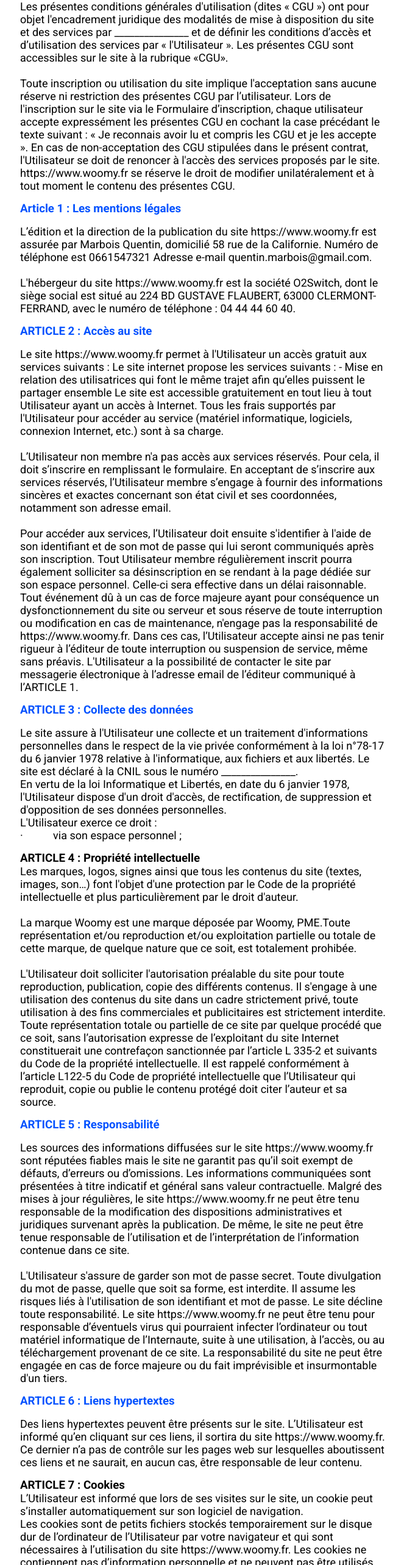
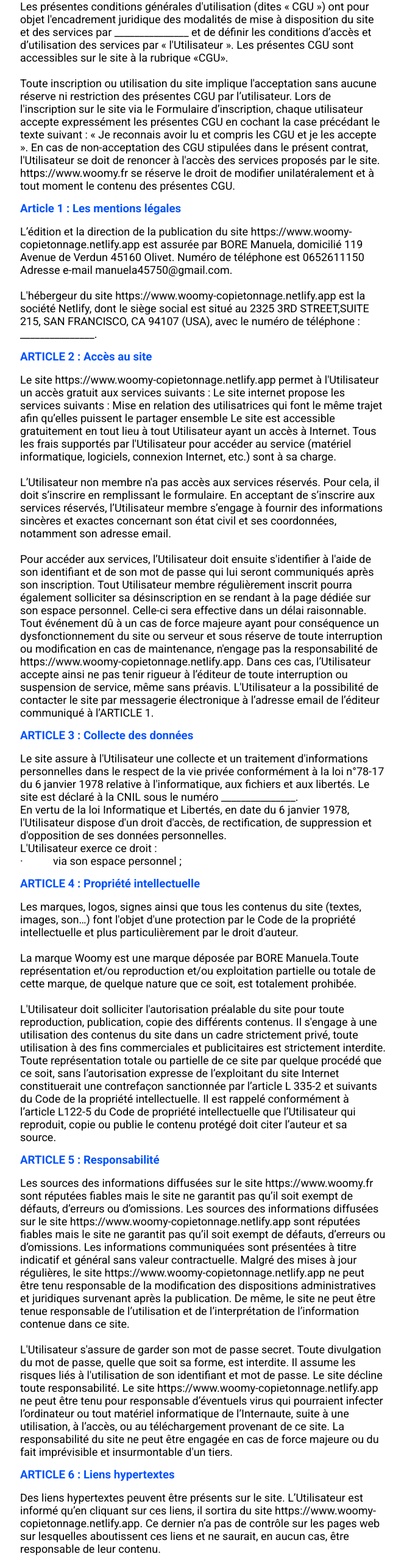
Before and after one commit to TheScriptoMax/woomy, a React (Create React App) app: page /cgu in a window 1280 px wide. Shown: the part 229-2795 px from the top of the page at 61% size, without its empty margins (307-970 px from the left). Built offline with nearby package versions, Linux system fonts and the light colour scheme; no server answers.

Commit message:
modif des cgu

```diff
--- a/src/components/Cgu/Cgu.jsx
+++ b/src/components/Cgu/Cgu.jsx
@@ -43,7 +43,7 @@ function Cgu() {
 
                     <h2 className='title2-cgu'>Conditions générales d'utilisation</h2>
 
-                    <span className='subtitle-cgu'>En vigueur au 31/08/2021</span>
+                    <span className='subtitle-cgu'>En vigueur au 03/09/2021</span>
                     <p className='paragraphe-cgu'>Les présentes conditions générales d'utilisation (dites « CGU ») ont pour objet l'encadrement juridique des modalités de mise à disposition du site et des services par _______________  et de définir les conditions d’accès et d’utilisation des services par « l'Utilisateur ».
                     Les présentes CGU sont accessibles sur le site à la rubrique «CGU». <br /><br />
 
@@ -53,25 +53,25 @@ function Cgu() {
 
                     <h3 className='title3-cgu'>Article 1 : Les mentions légales</h3>
 
-                    <p className='paragraphe-cgu'>L’édition et la direction de la publication du site https://www.woomy.fr est assurée par Marbois Quentin, domicilié 58 rue de la Californie.
-                    Numéro de téléphone est 0661547321
-                    Adresse e-mail quentin.marbois@gmail.com.
+                    <p className='paragraphe-cgu'>L’édition et la direction de la publication du site https://www.woomy-copietonnage.netlify.app est assurée par BORE Manuela, domicilié 119 Avenue de Verdun 45160 Olivet.
+                        Numéro de téléphone est 0652611150
+                        Adresse e-mail manuela45750@gmail.com.
                     <br /><br />
-                    L'hébergeur du site https://www.woomy.fr est la société O2Switch, dont le siège social est situé au 224 BD GUSTAVE FLAUBERT, 63000 CLERMONT-FERRAND, avec le numéro de téléphone : 04 44 44 60 40.
+                        L'hébergeur du site https://www.woomy-copietonnage.netlify.app est la société Netlify, dont le siège social est situé au 2325 3RD STREET,SUITE 215, SAN FRANCISCO, CA 94107 (USA), avec le numéro de téléphone : _______________.
                     </p>
 
                     <h3 className='title3-cgu'>ARTICLE 2 : Accès au site</h3>
 
-                    <p className='paragraphe-cgu'>Le site https://www.woomy.fr  permet à l'Utilisateur un accès gratuit aux services suivants :
+                    <p className='paragraphe-cgu'>Le site https://www.woomy-copietonnage.netlify.app  permet à l'Utilisateur un accès gratuit aux services suivants :
                         Le site internet propose les services suivants :
-                    - Mise en relation des utilisatrices qui font le même trajet afin qu’elles puissent le partager ensemble
+                        Mise en relation des utilisatrices qui font le même trajet afin qu’elles puissent le partager ensemble
                         Le site est accessible gratuitement en tout lieu à tout Utilisateur ayant un accès à Internet. Tous les frais supportés par l'Utilisateur pour accéder au service (matériel informatique, logiciels, connexion Internet, etc.) sont à sa charge.
                     <br /><br />
                         L’Utilisateur non membre n'a pas accès aux services réservés. Pour cela, il doit s’inscrire en remplissant le formulaire. En acceptant de s’inscrire aux services réservés, l’Utilisateur membre s’engage à fournir des informations sincères et exactes concernant son état civil et ses coordonnées, notamment son adresse email.
                         <br /> <br />
                         Pour accéder aux services, l’Utilisateur doit ensuite s'identifier à l'aide de son identifiant et de son mot de passe qui lui seront communiqués après son inscription.
                         Tout Utilisateur membre régulièrement inscrit pourra également solliciter sa désinscription en se rendant à la page dédiée sur son espace personnel. Celle-ci sera effective dans un délai raisonnable.
-                    Tout événement dû à un cas de force majeure ayant pour conséquence un dysfonctionnement du site ou serveur et sous réserve de toute interruption ou modification en cas de maintenance, n'engage pas la responsabilité de https://www.woomy.fr. Dans ces cas, l’Utilisateur accepte ainsi ne pas tenir rigueur à l’éditeur de toute interruption ou suspension de service, même sans préavis.
+                        Tout événement dû à un cas de force majeure ayant pour conséquence un dysfonctionnement du site ou serveur et sous réserve de toute interruption ou modification en cas de maintenance, n'engage pas la responsabilité de https://www.woomy-copietonnage.netlify.app. Dans ces cas, l’Utilisateur accepte ainsi ne pas tenir rigueur à l’éditeur de toute interruption ou suspension de service, même sans préavis.
                         L'Utilisateur a la possibilité de contacter le site par messagerie électronique à l’adresse email de l’éditeur communiqué à l’ARTICLE 1.
                     </p>
 
@@ -82,11 +82,11 @@ function Cgu() {
                     · &emsp; &emsp; via son espace personnel ;
                     </p>
 
-                    <h3>ARTICLE 4 : Propriété intellectuelle</h3>
+                    <h3 className='title3-cgu'>ARTICLE 4 : Propriété intellectuelle</h3>
 
                     <p className='paragraphe-cgu'>Les marques, logos, signes ainsi que tous les contenus du site (textes, images, son…) font l'objet d'une protection par le Code de la propriété intellectuelle et plus particulièrement par le droit d'auteur.
                     <br /><br />
-                    La marque Woomy est une marque déposée par Woomy, PME.Toute représentation et/ou reproduction et/ou exploitation partielle ou totale de cette marque, de quelque nature que ce soit, est totalement prohibée.
+                        La marque Woomy est une marque déposée par BORE Manuela.Toute représentation et/ou reproduction et/ou exploitation partielle ou totale de cette marque, de quelque nature que ce soit, est totalement prohibée.
                     <br /><br />
                     L'Utilisateur doit solliciter l'autorisation préalable du site pour toute reproduction, publication, copie des différents contenus. Il s'engage à une utilisation des contenus du site dans un cadre strictement privé, toute utilisation à des fins commerciales et publicitaires est strictement interdite.
                     Toute représentation totale ou partielle de ce site par quelque procédé que ce soit, sans l’autorisation expresse de l’exploitant du site Internet constituerait une contrefaçon sanctionnée par l’article L 335-2 et suivants du Code de la propriété intellectuelle.
@@ -96,22 +96,23 @@ function Cgu() {
                     <h3 className='title3-cgu'>ARTICLE 5 : Responsabilité</h3>
 
                     <p className='paragraphe-cgu'>Les sources des informations diffusées sur le site https://www.woomy.fr sont réputées fiables mais le site ne garantit pas qu’il soit exempt de défauts, d’erreurs ou d’omissions.
-                    Les informations communiquées sont présentées à titre indicatif et général sans valeur contractuelle. Malgré des mises à jour régulières, le site https://www.woomy.fr ne peut être tenu responsable de la modification des dispositions administratives et juridiques survenant après la publication. De même, le site ne peut être tenue responsable de l’utilisation et de l’interprétation de l’information contenue dans ce site.
+                        Les sources des informations diffusées sur le site https://www.woomy-copietonnage.netlify.app sont réputées fiables mais le site ne garantit pas qu’il soit exempt de défauts, d’erreurs ou d’omissions.
+                        Les informations communiquées sont présentées à titre indicatif et général sans valeur contractuelle. Malgré des mises à jour régulières, le site https://www.woomy-copietonnage.netlify.app ne peut être tenu responsable de la modification des dispositions administratives et juridiques survenant après la publication. De même, le site ne peut être tenue responsable de l’utilisation et de l’interprétation de l’information contenue dans ce site.
                     <br /> <br />
                         L'Utilisateur s'assure de garder son mot de passe secret. Toute divulgation du mot de passe, quelle que soit sa forme, est interdite. Il assume les risques liés à l'utilisation de son identifiant et mot de passe. Le site décline toute responsabilité.
-                    Le site https://www.woomy.fr ne peut être tenu pour responsable d’éventuels virus qui pourraient infecter l’ordinateur ou tout matériel informatique de l’Internaute, suite à une utilisation, à l’accès, ou au téléchargement provenant de ce site.
+                        Le site https://www.woomy-copietonnage.netlify.app ne peut être tenu pour responsable d’éventuels virus qui pourraient infecter l’ordinateur ou tout matériel informatique de l’Internaute, suite à une utilisation, à l’accès, ou au téléchargement provenant de ce site.
                         La responsabilité du site ne peut être engagée en cas de force majeure ou du fait imprévisible et insurmontable d'un tiers.
                     </p>
 
                     <h3 className='title3-cgu'>ARTICLE 6 : Liens hypertextes</h3>
 
-                    <p className='paragraphe-cgu'>Des liens hypertextes peuvent être présents sur le site. L’Utilisateur est informé qu’en cliquant sur ces liens, il sortira du site https://www.woomy.fr. Ce dernier n’a pas de contrôle sur les pages web sur lesquelles aboutissent ces liens et ne saurait, en aucun cas, être responsable de leur contenu.</p>
+                    <p className='paragraphe-cgu'>Des liens hypertextes peuvent être présents sur le site. L’Utilisateur est informé qu’en cliquant sur ces liens, il sortira du site https://www.woomy-copietonnage.netlify.app. Ce dernier n’a pas de contrôle sur les pages web sur lesquelles aboutissent ces liens et ne saurait, en aucun cas, être responsable de leur contenu.</p>
 
-                    <h3>ARTICLE 7 : Cookies</h3>
+                    <h3 className='title3-cgu'>ARTICLE 7 : Cookies</h3>
 
                     <p className='paragraphe-cgu'>L’Utilisateur est informé que lors de ses visites sur le site, un cookie peut s’installer automatiquement sur son logiciel de navigation. <br />
-                    Les cookies sont de petits fichiers stockés temporairement sur le disque dur de l’ordinateur de l’Utilisateur par votre navigateur et qui sont nécessaires à l’utilisation du site https://www.woomy.fr. Les cookies ne contiennent pas d’information personnelle et ne peuvent pas être utilisés pour identifier quelqu’un. Un cookie contient un identifiant unique, généré aléatoirement et donc anonyme. Certains cookies expirent à la fin de la visite de l’Utilisateur, d’autres restent. <br />
-                    L’information contenue dans les cookies est utilisée pour améliorer le site https://www.woomy.fr. <br />
+                        Les cookies sont de petits fichiers stockés temporairement sur le disque dur de l’ordinateur de l’Utilisateur par votre navigateur et qui sont nécessaires à l’utilisation du site https://www.woomy-copietonnage.netlify.app. Les cookies ne contiennent pas d’information personnelle et ne peuvent pas être utilisés pour identifier quelqu’un. Un cookie contient un identifiant unique, généré aléatoirement et donc anonyme. Certains cookies expirent à la fin de la visite de l’Utilisateur, d’autres restent. <br />
+                        L’information contenue dans les cookies est utilisée pour améliorer le site https://www.woomy-copietonnage.netlify.app. <br />
                     En naviguant sur le site, L’Utilisateur les accepte. <br />
                     L’Utilisateur pourra désactiver ces cookies par l’intermédiaire des paramètres figurant au sein de son logiciel de navigation.
                     </p>
@@ -119,12 +120,13 @@ function Cgu() {
                     <h3 className='title3-cgu'>ARTICLE 8 : Publication par l’Utilisateur</h3>
 
                     <p className='paragraphe-cgu'>Le site permet aux membres de publier les contenus suivants : <br />
-                    Co-pietonnages. <br />
+                    Trajets co-pietonnage. <br />
                     Dans ses publications, le membre s’engage à respecter les règles de la Netiquette (règles de bonne conduite de l’internet) et les règles de droit en vigueur. <br />
                     Le site peut exercer une modération sur les publications et se réserve le droit de refuser leur mise en ligne, sans avoir à s’en justifier auprès du membre. <br />
                     Le membre reste titulaire de l’intégralité de ses droits de propriété intellectuelle. Mais en publiant une publication sur le site, il cède à la société éditrice le droit non exclusif et gratuit de représenter, reproduire, adapter, modifier, diffuser et distribuer sa publication, directement ou par un tiers autorisé, dans le monde entier, sur tout support (numérique ou physique), pour la durée de la propriété intellectuelle. Le Membre cède notamment le droit d'utiliser sa publication sur internet et sur les réseaux de téléphonie mobile. <br />
                     La société éditrice s'engage à faire figurer le nom du membre à proximité de chaque utilisation de sa publication. <br />
-                    Tout contenu mis en ligne par l'Utilisateur est de sa seule responsabilité. L'Utilisateur s'engage à ne pas mettre en ligne de contenus pouvant porter atteinte aux intérêts de tierces personnes. Tout recours en justice engagé par un tiers lésé contre le site sera pris en charge par l'Utilisateur. <br />
+                    Tout contenu mis en ligne par l'Utilisateur est de sa seule responsabilité. L'Utilisateur s'engage à ne pas mettre en ligne de contenus pouvant porter atteinte aux intérêts de tierces personnes. Tout recours en justice engagé par un tiers lésé contre le site sera pris en charge par l'Utilisateur.
+                    <br />
                     Le contenu de l'Utilisateur peut être à tout moment et pour n'importe quelle raison supprimé ou modifié par le site, sans préavis.
                     </p>
 
```
Lines whose indentation alone changed are shown as unchanged.
